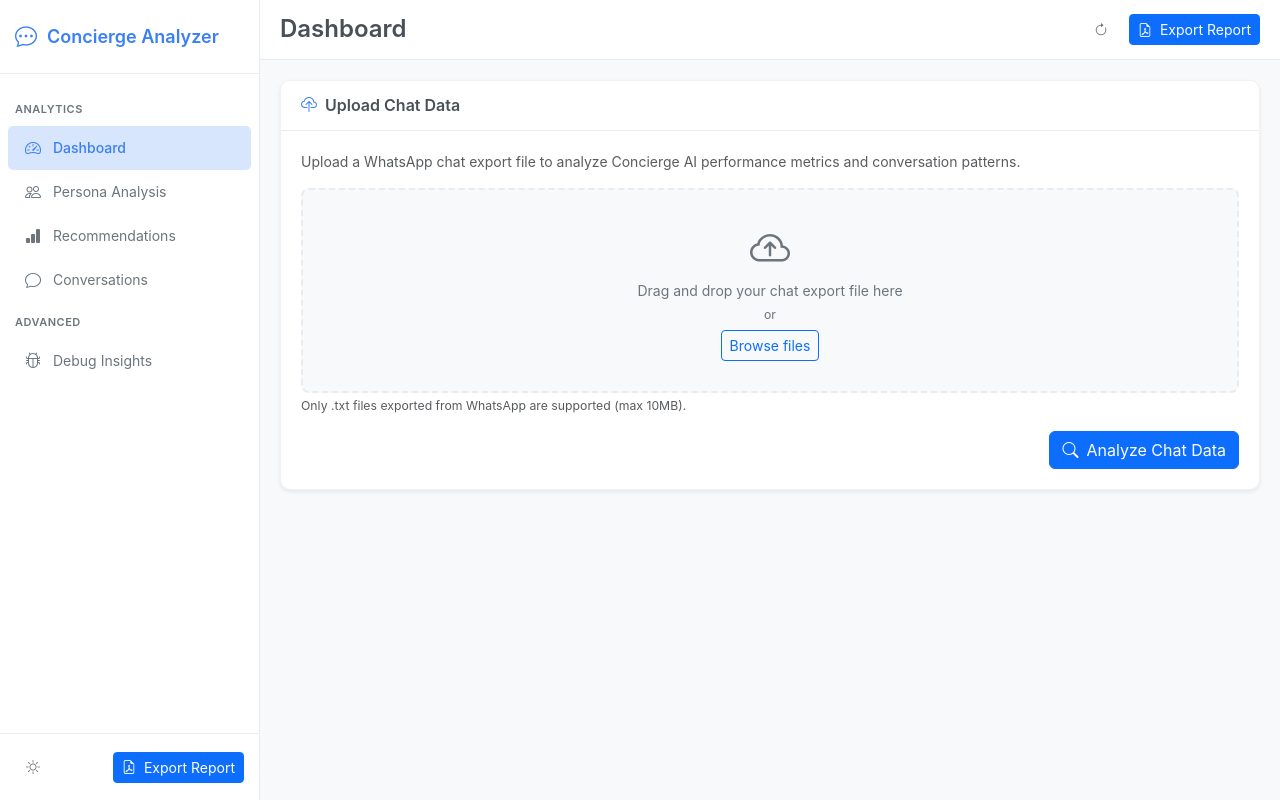
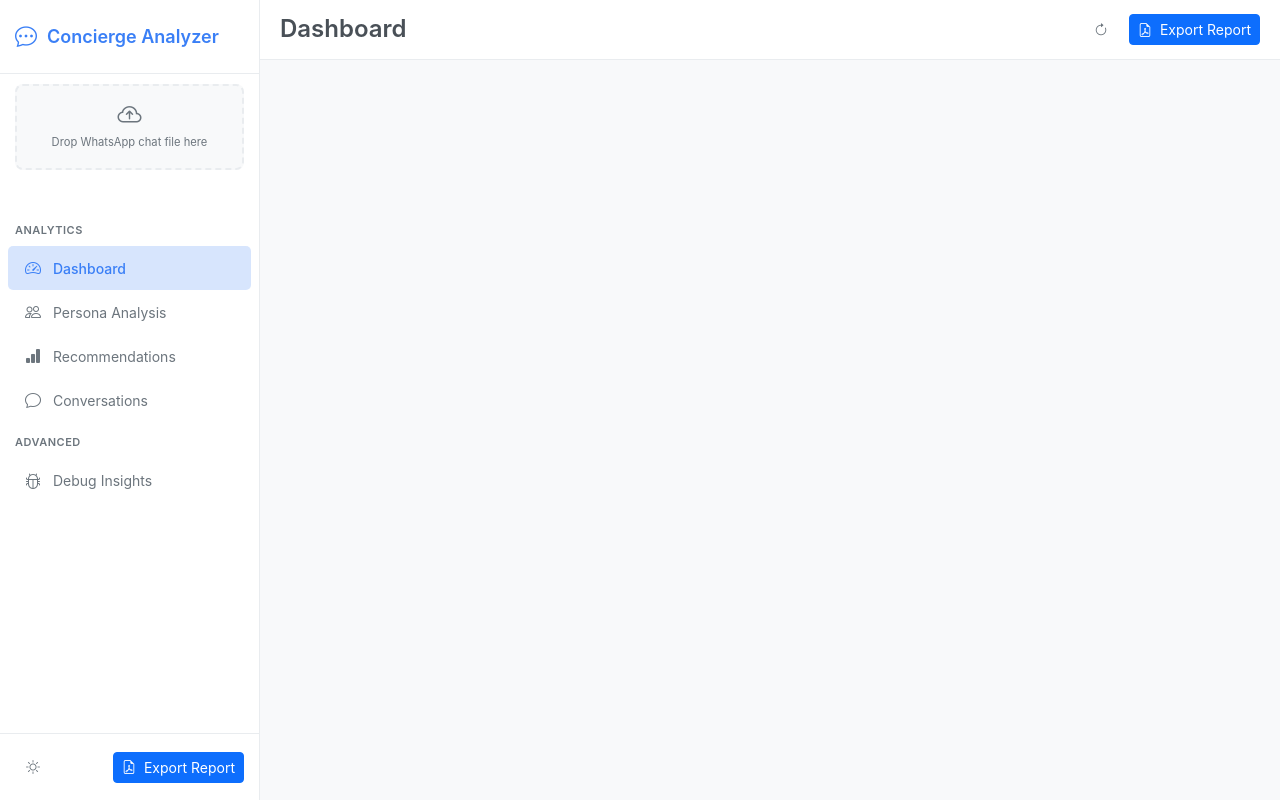
Before and after one commit to wsmontes/Concierge-Analyzer, a Flask app: page / in a window 1280 px wide. Run offline with Flask 3, Linux system fonts and the light colour scheme; some libraries are stand-ins or nearby versions.

Commit message:
operational

```diff
--- a/static/css/main.css
+++ b/static/css/main.css
@@ -676,6 +676,180 @@ body {
     font-size: 0.85rem;
 }
 
+/* Sidebar Upload Form Styles */
+.sidebar-upload-section {
+    padding: 0 15px;
+    margin-bottom: 20px;
+}
+
+.sidebar-card {
+    background-color: var(--card-bg);
+    border-radius: 10px;
+    border: 1px solid var(--border-color);
+    overflow: hidden;
+    box-shadow: var(--card-shadow);
+}
+
+.sidebar-card-header {
+    padding: 10px 15px;
+    background-color: rgba(var(--bs-primary-rgb), 0.05);
+    border-bottom: 1px solid var(--border-color);
+}
+
+.sidebar-card-header h5 {
+    margin: 0;
+    font-size: 0.9rem;
+    font-weight: 600;
+    color: var(--text-primary);
+}
+
+.sidebar-card-body {
+    padding: 12px;
+}
+
+.compact-upload-area {
+    position: relative;
+    min-height: 100px;
+    border: 2px dashed var(--border-color);
+    border-radius: 8px;
+    margin-bottom: 8px;
+    display: flex;
+    align-items: center;
+    justify-content: center;
+    cursor: pointer;
+    transition: all 0.3s;
+    padding: 8px;
+}
+
+.compact-upload-area.dragover {
+    border-color: var(--bs-primary);
+    background-color: rgba(var(--bs-primary-rgb), 0.05);
+}
+
+.compact-upload-area .upload-placeholder {
+    text-align: center;
+}
+
+.compact-upload-area .upload-placeholder i {
+    font-size: 1.5rem;
+    color: var(--text-secondary);
+    margin-bottom: 5px;
+}
+
+.compact-upload-area .upload-placeholder p {
+    margin-bottom: 8px;
+    color: var(--text-secondary);
+}
+
+.compact-upload-area .file-input {
+    position: absolute;
+    width: 100%;
+    height: 100%;
+    top: 0;
+    left: 0;
+    opacity: 0;
+    cursor: pointer;
+}
+
+.sidebar-upload-section .selected-file {
+    display: flex;
+    align-items: center;
+    background-color: var(--body-bg);
+    padding: 8px;
+    border-radius: 6px;
+    position: relative;
+}
+
+.sidebar-upload-section .selected-file i {
+    font-size: 1rem;
+    color: var(--bs-primary);
+    margin-right: 8px;
+}
+
+.sidebar-upload-section .selected-file .file-name {
+    flex-grow: 1;
+    margin: 0;
+    max-width: 150px;
+}
+
+.sidebar-upload-section .form-text.x-small {
+    font-size: 0.7rem;
+}
+
+/* Simple Drop Area - Minimalist Styling */
+.simple-drop-container {
+    padding: 10px 15px;
+    margin-bottom: 15px;
+}
+
+.simple-drop-area {
+    position: relative;
+    min-height: 80px;
+    border: 2px dashed var(--border-color);
+    border-radius: 8px;
+    display: flex;
+    align-items: center;
+    justify-content: center;
+    cursor: pointer;
+    transition: all 0.3s;
+    padding: 12px;
+    background-color: var(--body-bg);
+}
+
+.simple-drop-area:hover,
+.simple-drop-area.dragover {
+    border-color: var(--bs-primary);
+    background-color: rgba(var(--bs-primary-rgb), 0.05);
+}
+
+.simple-drop-area .upload-placeholder {
+    text-align: center;
+}
+
+.simple-drop-area .upload-placeholder i {
+    font-size: 1.5rem;
+    color: var(--text-secondary);
+    margin-bottom: 5px;
+}
+
+.simple-drop-area .micro-text {
+    font-size: 0.7rem;
+    margin: 0 0 5px 0;
+    color: var(--text-secondary);
+}
+
+.simple-drop-area .file-input {
+    position: absolute;
+    width: 100%;
+    height: 100%;
+    top: 0;
+    left: 0;
+    opacity: 0;
+    cursor: pointer;
+}
+
+.simple-drop-area .selected-file {
+    display: flex;
+    align-items: center;
+    width: 100%;
+    padding: 8px;
+    border-radius: 4px;
+    background-color: rgba(var(--bs-success-rgb), 0.05);
+    border: 1px solid rgba(var(--bs-success-rgb), 0.2);
+}
+
+.simple-drop-area .selected-file i {
+    font-size: 0.9rem;
+    color: var(--bs-success);
+    margin-right: 8px;
+}
+
+.simple-drop-area .selected-file .file-name {
+    flex-grow: 1;
+    margin: 0;
+    color: var(--text-primary);
+}
+
 /* Responsive Layout */
 @media (max-width: 992px) {
     .sidebar {
--- a/static/js/ui-controls.js
+++ b/static/js/ui-controls.js
@@ -253,11 +253,10 @@ function initializeDebugInsightsSection() {
     }
 }
 
-// File upload UI handling
+// File upload UI handling with automatic submission
 function initializeFileUploadUI() {
     const uploadArea = document.getElementById('upload-area');
     const fileInput = document.getElementById('chat-file');
-    const browseButton = document.getElementById('browse-button');
     const selectedFileEl = document.getElementById('selected-file');
     const uploadPlaceholder = document.querySelector('.upload-placeholder');
     const fileNameEl = document.querySelector('.file-name');
@@ -265,16 +264,7 @@ function initializeFileUploadUI() {
 
     if (!uploadArea || !fileInput) return;
 
-    // Handle browse button click
-    if (browseButton) {
-        browseButton.addEventListener('click', function(e) {
-            e.preventDefault();
-            e.stopPropagation();
-            fileInput.click();
-        });
-    }
-
-    // Handle file selection with validation
+    // Handle file selection with validation and auto-submission
     fileInput.addEventListener('change', function() {
         if (this.files.length > 0) {
             const file = this.files[0];
@@ -296,6 +286,14 @@ function initializeFileUploadUI() {
 
             // Show selected file info
             showSelectedFile(file.name);
+
+            // Auto-submit the form after a short delay to allow UI feedback
+            setTimeout(() => {
+                const submitBtn = document.getElementById('hidden-submit-btn');
+                if (submitBtn) {
+                    submitBtn.click();
+                }
+            }, 300);
         }
     });
 
@@ -335,6 +333,14 @@ function initializeFileUploadUI() {
 
             // Show selected file info
             showSelectedFile(file.name);
+
+            // Auto-submit the form after a short delay
+            setTimeout(() => {
+                const submitBtn = document.getElementById('hidden-submit-btn');
+                if (submitBtn) {
+                    submitBtn.click();
+                }
+            }, 300);
         }
     });
 
@@ -356,6 +362,7 @@ function initializeFileUploadUI() {
     function showSelectedFile(fileName) {
         if (fileNameEl) {
             fileNameEl.textContent = fileName;
+            fileNameEl.title = fileName; // Add tooltip for full filename on hover
         }
 
         selectedFileEl.classList.remove('d-none');
--- a/templates/index.html
+++ b/templates/index.html
@@ -30,6 +30,9 @@
                     <i class="bi bi-x"></i>
                 </button>
             </div>
+
+            <!-- Include the upload form in the sidebar -->
+            {% include 'partials/upload-form.html' %}
 
             <ul class="sidebar-menu">
                 <li class="menu-header">ANALYTICS</li>
@@ -85,9 +88,6 @@
 
             <!-- Content Container -->
             <div class="content-container">
-                <!-- Upload Form -->
-                {% include 'partials/upload-form.html' %}
-
                 <!-- Loading Indicator -->
                 <div id="loading" class="loading-overlay d-none">
                     <div class="loading-content">
--- a/templates/partials/upload-form.html
+++ b/templates/partials/upload-form.html
@@ -1,46 +1,24 @@
 <!--
-  File upload form component for Concierge Chat Analyzer
-  Handles WhatsApp chat file uploads for analysis
+  Minimalist file upload component for Concierge Chat Analyzer
+  Provides streamlined interface with automatic submission upon file selection
+  Dependencies: ui-controls.js for file handling logic
 -->
-<div class="upload-section">
-    <div class="dashboard-card">
-        <div class="card-header">
-            <h3><i class="bi bi-cloud-upload me-2"></i>Upload Chat Data</h3>
-        </div>
-        <div class="card-body">
+<div class="simple-drop-container">
     <form id="upload-form" enctype="multipart/form-data" method="post">
-                <div class="mb-3">
-                    <p class="text-muted">
-                        Upload a WhatsApp chat export file to analyze Concierge AI performance metrics and conversation patterns.
-                    </p>
-                    <div class="upload-area" id="upload-area">
-                        <!-- Using 'file' as the field name to match server expectations -->
+        <div class="simple-drop-area" id="upload-area">
             <input type="file" id="chat-file" name="file" class="file-input" accept=".txt" required>
             <div class="upload-placeholder">
                 <i class="bi bi-cloud-arrow-up"></i>
-                            <p>Drag and drop your chat export file here</p>
-                            <p class="small">or</p>
-                            <button type="button" class="btn btn-outline-primary btn-sm" id="browse-button">Browse files</button>
+                <p class="micro-text">Drop WhatsApp chat file here</p>
             </div>
             <div class="selected-file d-none" id="selected-file">
                 <i class="bi bi-file-text"></i>
-                            <p class="file-name">filename.txt</p>
-                            <button type="button" class="btn btn-sm btn-link text-danger" id="remove-file">
+                <p class="file-name micro-text text-truncate"></p>
+                <button type="button" class="btn btn-link btn-sm p-0 text-danger" id="remove-file">
                     <i class="bi bi-x-circle"></i>
                 </button>
             </div>
         </div>
-                    <div class="form-text">
-                        Only .txt files exported from WhatsApp are supported (max 10MB).
-                    </div>
-                </div>
-
-                <div class="d-grid gap-2 d-md-flex justify-content-md-end">
-                    <button type="submit" class="btn btn-primary">
-                        <i class="bi bi-search me-2"></i>Analyze Chat Data
-                    </button>
-                </div>
+        <button type="submit" id="hidden-submit-btn" class="visually-hidden">Submit</button>
     </form>
 </div>
-    </div>
-</div>
```
Also changed, not shown: CHANGELOG.md. Lines whose indentation alone changed are shown as unchanged.
